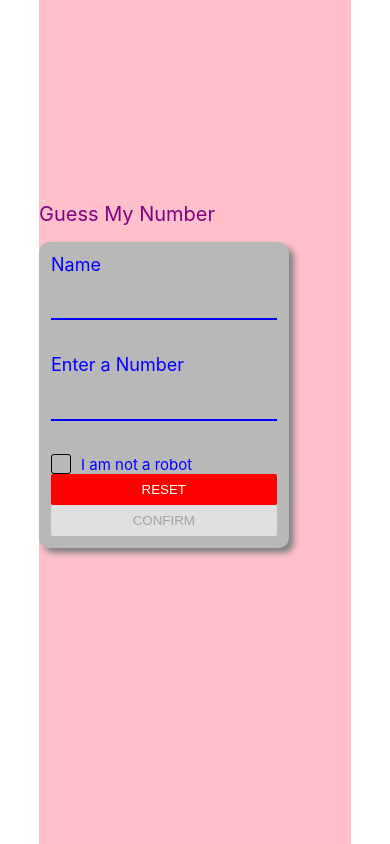
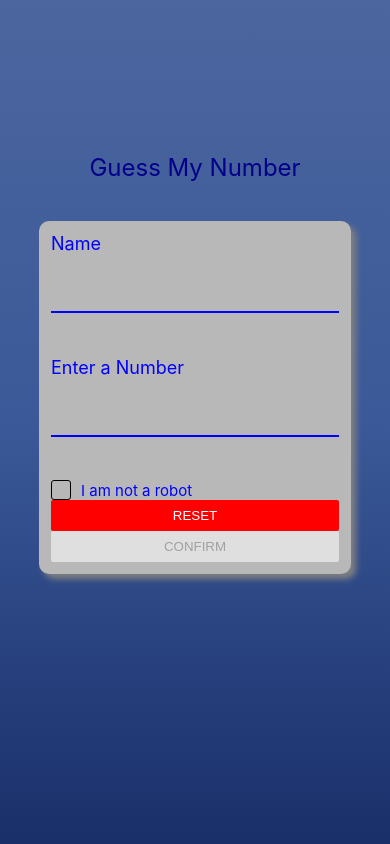
Before and after one commit to hysaryn/GuessMyNumber_MobileApp, a React Native app: screen / in a window 390 px wide. Built offline with nearby package versions, Linux system fonts and the light colour scheme.

Commit message:
added linear gradient color

```diff
--- /dev/null
+++ b/components/Color.js
@@ -0,0 +1,18 @@
+import { StyleSheet, Text, View } from 'react-native'
+import { LinearGradient } from 'expo-linear-gradient'
+import React from 'react'
+
+export default function Color({children}) {
+  return (
+    <LinearGradient colors={['#4c669f', '#3b5998', '#192f6a']} style={styles.background}>
+        {children}
+    </LinearGradient>
+  )
+}
+
+const styles = StyleSheet.create({
+    background:{
+        flex: 1,
+        width: '100%',
+    }
+})
--- a/components/Input.js
+++ b/components/Input.js
@@ -26,14 +26,17 @@ const styles = StyleSheet.create({
         width:'100%',
         borderBottomColor:'blue',
         borderBottomWidth:2,
+        alignSelf:'flex-start',
         fontSize: 18,
         color: 'blue',
         textAlign:'center',
+        paddingBottom:8,
     },
 
     inputHeader:{
         color: 'blue',
         fontSize: 18,
+        alignSelf:'flex-start',
         marginBottom: '10%',
     },
 })
--- a/package.json
+++ b/package.json
@@ -12,7 +12,8 @@
     "expo": "~50.0.2",
     "expo-status-bar": "~1.11.1",
     "react": "18.2.0",
-    "react-native": "0.73.2"
+    "react-native": "0.73.2",
+    "expo-linear-gradient": "~12.7.1"
   },
   "devDependencies": {
     "@babel/core": "^7.20.0"
--- a/screens/Start.js
+++ b/screens/Start.js
@@ -3,6 +3,7 @@ import React, { useState } from 'react'
 import Card from '../components/Card'
 import Input from '../components/Input'
 import CheckBox from '../components/CheckBox';
+import Color from '../components/Color';
 
 export default function Start() {
     //initialize userName
@@ -18,6 +19,8 @@ export default function Start() {
 
     const validateUserInput = () => {
         let isValid = true;
+        setNameError("");
+        setNumberError("");
 
         if (userName.length < 2 || !isNaN(userName)){
             setNameError("Please enter a valid name");
@@ -46,11 +49,12 @@ export default function Start() {
     }
 
     return (
+        <Color>
         <SafeAreaView style={styles.container}>
             <Text style={styles.header}>Guess My Number</Text>
 
             <Card>
-                <View styles={styles.componentView}>
+                <View style={styles.componentView}>
                     <Input
                         label="Name"
                         value={userName}
@@ -70,39 +74,47 @@ export default function Start() {
                         onChange={setIsChecked}
                     />
 
-                    <View styles={styles.buttonBox}>
-                        <Button color={'red'} title='Reset' onPress={handleReset} />
+                    <View styles={styles.buttonsContainer}>
+                        <Button style={styles.button} color={'red'} title='Reset' onPress={handleReset} />
                         <Button
+                            style={styles.button}
                             color={'blue'}
                             title='Confirm'
                             disabled={!isChecked}
                             onPress={validateUserInput} />
                     </View>
-
                 </View>
             </Card>
         </SafeAreaView>
+        </Color>
   )
 }
 
 const styles = StyleSheet.create({
     container:{
         flex:1,
-        backgroundColor: 'pink',
+        flexDirection:'column',
+        alignItems:'center',
         justifyContent:'center',
     },
 
     header:{
-        color: 'purple',
-        fontSize:20,
-        marginBottom:'5%'
+        color: 'darkblue',
+        fontSize:24,
+        marginBottom:'10%'
     },
 
     componentView:{
-        flexDirection:'column',
+        flexDirection: 'column',
     },
 
-    bottonBox:{
+    buttonsContainer:{
         flexDirection:'row',
     },
+
+    botton:{
+        justifyContent:'space-between',
+        width:'80%',
+        marginVertical:'5%',
+    },
 })
```
Also changed, not shown: 1 other file (tests, documents, lock files or other folders).
